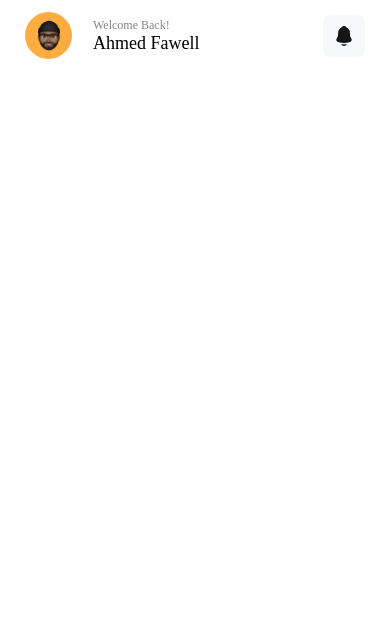
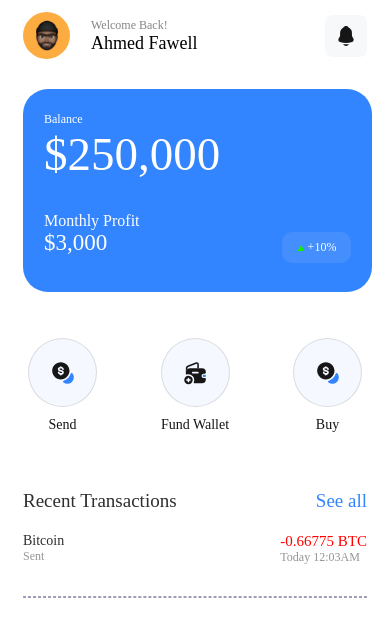
Before and after one commit to greatnonso7/UseLibertyRNTest, a React Native app: screen /Dashboard in a window 390 px wide. Shown: the top 636 px of the page. Built offline with nearby package versions, Linux system fonts and the light colour scheme.

Commit message:
WIP Form input component

```diff
--- /dev/null
+++ b/src/assets/svgs/Polygon.tsx
@@ -0,0 +1,15 @@
+import * as React from 'react';
+import Svg, { Path } from 'react-native-svg';
+
+const Polygon = (props: any) => (
+  <Svg
+    width={8}
+    height={6}
+    fill="none"
+    xmlns="http://www.w3.org/2000/svg"
+    {...props}>
+    <Path d="m4 0 3.464 6H.536L4 0Z" fill="#13EF00" />
+  </Svg>
+);
+
+export default Polygon;
--- a/src/assets/svgs/index.ts
+++ b/src/assets/svgs/index.ts
@@ -2,5 +2,6 @@ import Notification from './Notification';
 import Coin from './Coin';
 import Wallet from './Wallet';
 import Buy from './Buy';
+import Polygon from './Polygon';
 
-export { Notification, Coin, Wallet, Buy };
+export { Notification, Coin, Wallet, Buy, Polygon };
--- a/src/screens/dashboard/index.tsx
+++ b/src/screens/dashboard/index.tsx
@@ -1,9 +1,10 @@
 import React from 'react';
 import { View, Text, Image, TouchableOpacity } from 'react-native';
-import { Notification } from '../../assets/svgs';
+import { Notification, Wallet, Buy, Coin, Polygon } from '../../assets/svgs';
 import { sharedImages } from '../../images';
 import Container from '../../shared/container';
 import { styles } from './style';
+import DottedDash from '../../shared/dotted-dash';
 
 const Dashboard = () => {
   return (
@@ -29,9 +30,79 @@ const Dashboard = () => {
             <Notification />
           </TouchableOpacity>
         </View>
+
+        <View style={styles.cardContainer}>
+          <View>
+            <Text style={styles.balanceText}>Balance</Text>
+            <Text style={styles.amountText}>$250,000</Text>
+          </View>
+
+          <View style={styles.bottomCardContainer}>
+            <View style={styles.monthlyProfitContainer}>
+              <Text style={styles.monthlyHeaderText}>Monthly Profit</Text>
+              <Text style={styles.monthlyAmountProfit}>$3,000</Text>
+            </View>
+
+            <View style={styles.profitChartContainer}>
+              <Polygon />
+              <Text style={styles.profitChartText}> +10%</Text>
+            </View>
+          </View>
+        </View>
+
+        <View style={styles.featureContainer}>
+          {data?.map(item => {
+            return (
+              <View key={item.id} style={styles.itemFeatureContainer}>
+                <View style={[styles.itemContainer]}>
+                  <item.Icon />
+                </View>
+                <Text style={[styles.itemText]}>{item.title}</Text>
+              </View>
+            );
+          })}
+        </View>
+
+        <View style={styles.transactionsContainer}>
+          <Text style={styles.transactionHeaderText}>Recent Transactions</Text>
+          <TouchableOpacity>
+            <Text style={styles.transactionHeaderButtonText}>See all</Text>
+          </TouchableOpacity>
+        </View>
+        <View style={styles.transactionItem}>
+          <View>
+            <Text style={styles.bitcoinText}>Bitcoin</Text>
+            <Text style={styles.sentText}>Sent</Text>
+          </View>
+
+          <View>
+            <Text style={styles.amountSent}>-0.66775 BTC</Text>
+            <Text style={styles.sentText}>Today 12:03AM</Text>
+          </View>
+        </View>
+
+        <DottedDash />
       </View>
     </Container>
   );
 };
 
+const data = [
+  {
+    id: 1,
+    title: 'Send',
+    Icon: Coin,
+  },
+  {
+    id: 2,
+    title: 'Fund Wallet',
+    Icon: Wallet,
+  },
+  {
+    id: 3,
+    title: 'Buy',
+    Icon: Buy,
+  },
+];
+
 export default Dashboard;
--- a/src/screens/dashboard/style.tsx
+++ b/src/screens/dashboard/style.tsx
@@ -5,7 +5,7 @@ import colors from '../../styles/color';
 
 export const styles = StyleSheet.create({
   bodyContainer: {
-    marginHorizontal: wp(24),
+    marginHorizontal: wp(22),
     marginTop: hp(12),
   },
   profileContainer: {
@@ -49,4 +49,120 @@ export const styles = StyleSheet.create({
     alignItems: 'center',
     borderRadius: hp(8),
   },
+  cardContainer: {
+    width: wp(336),
+    height: hp(195),
+    backgroundColor: colors.primary,
+    marginTop: hp(29),
+    borderRadius: hp(24),
+    paddingHorizontal: wp(20),
+    paddingVertical: hp(22),
+  },
+  balanceText: {
+    fontSize: hp(12),
+    color: colors.white,
+    fontFamily: Fonts.circularStdMedium,
+  },
+  amountText: {
+    fontSize: hp(45),
+    color: colors.white,
+    fontFamily: Fonts.circularStdMedium,
+  },
+  bottomCardContainer: {
+    marginTop: hp(30),
+    flexDirection: 'row',
+    justifyContent: 'space-between',
+  },
+  monthlyProfitContainer: {
+    marginTop: hp(0),
+  },
+  monthlyHeaderText: {
+    fontSize: hp(15),
+    fontFamily: Fonts.circularStdMedium,
+    color: colors.white,
+  },
+  monthlyAmountProfit: {
+    fontSize: hp(22),
+    color: colors.white,
+    fontFamily: Fonts.circularStdMedium,
+  },
+  featureContainer: {
+    marginTop: hp(44),
+    marginHorizontal: wp(5),
+    flexDirection: 'row',
+    justifyContent: 'space-between',
+    alignItems: 'center',
+  },
+  itemFeatureContainer: {
+    justifyContent: 'center',
+    alignItems: 'center',
+  },
+  itemContainer: {
+    alignItems: 'center',
+    width: wp(66),
+    height: hp(66),
+    borderWidth: hp(1),
+    justifyContent: 'center',
+    borderRadius: hp(100),
+    backgroundColor: 'rgba(70, 143, 254, 0.05)',
+    borderColor: 'rgba(162, 162, 162, 0.34)',
+  },
+  itemText: {
+    textAlign: 'center',
+    paddingTop: hp(10),
+    fontFamily: Fonts.circularStdMedium,
+    color: colors.appBlack,
+  },
+  transactionsContainer: {
+    marginTop: hp(55),
+    flexDirection: 'row',
+    justifyContent: 'space-between',
+  },
+  transactionHeaderText: {
+    fontFamily: Fonts.circularStdMedium,
+    fontSize: hp(18),
+    color: '#2E2E2E',
+  },
+  transactionHeaderButtonText: {
+    color: colors.primary,
+    fontFamily: Fonts.circularStdMedium,
+    fontSize: hp(18),
+  },
+  transactionItem: {
+    flexDirection: 'row',
+    marginTop: hp(20),
+    justifyContent: 'space-between',
+    marginBottom: hp(30),
+  },
+  bitcoinText: {
+    fontFamily: Fonts.circularStdMedium,
+    color: '#2E2E2E',
+  },
+  sentText: {
+    fontFamily: Fonts.circularStdBook,
+    color: '#959595',
+    fontSize: hp(12),
+  },
+  amountSent: {
+    color: 'red',
+    fontFamily: Fonts.circularStdBook,
+    fontSize: hp(14),
+  },
+  profitChartContainer: {
+    width: wp(66),
+    height: hp(30),
+    flexDirection: 'row',
+    borderRadius: hp(10),
+    backgroundColor: '#448EFE',
+    justifyContent: 'center',
+    alignItems: 'center',
+    position: 'absolute',
+    right: 0,
+    top: 20,
+  },
+  profitChartText: {
+    fontSize: hp(12),
+    fontFamily: Fonts.circularStdMedium,
+    color: colors.white,
+  },
 });
--- /dev/null
+++ b/src/shared/dotted-dash/index.tsx
@@ -0,0 +1,28 @@
+import React from 'react';
+import { View, StyleSheet } from 'react-native';
+
+const DottedDash = () => {
+  return <View style={styles.itemDash} />;
+};
+
+const styles = StyleSheet.create({
+  itemDash: {
+    height: 0,
+    borderRadius: 1,
+    width: '100%',
+    borderStyle: 'dashed',
+    borderWidth: 1,
+    borderColor: 'rgba(161,155,183,1)',
+  },
+  itemDash2: {
+    position: 'absolute',
+    left: 0,
+    bottom: 0,
+    width: '100%',
+    height: 1,
+    backgroundColor: 'white',
+    zIndex: 1,
+  },
+});
+
+export default DottedDash;
```
